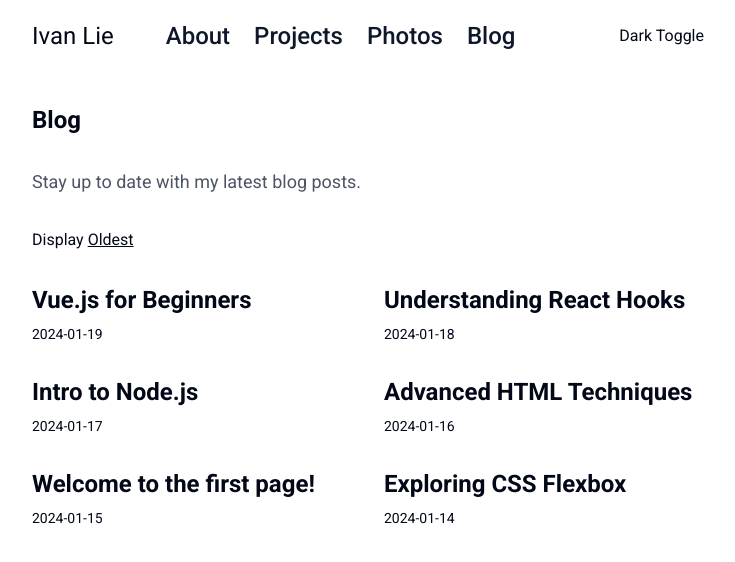
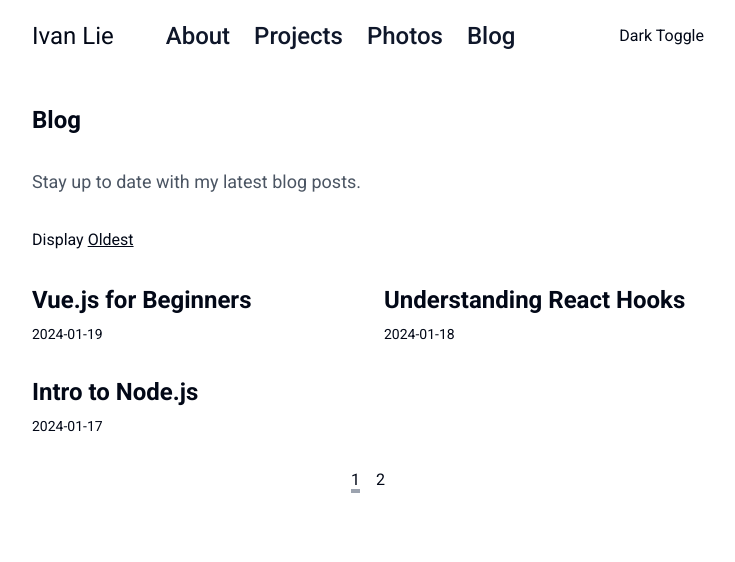
Before and after one commit to ivlie1495/blog-apps, a Next.js app: page /blog in a window 1280 px wide. Shown: the top 562 px of the page, without its empty margins (272-1007 px from the left). Built offline with nearby package versions, Linux system fonts and the light colour scheme.

Commit message:
add pagination

```diff
--- a/app/blog/page.tsx
+++ b/app/blog/page.tsx
@@ -1,5 +1,6 @@
 import Link from 'next/link'
 
+import Pagination from '@/components/pagination'
 import { getAllPosts } from '@/libs/posts'
 
 interface Props {
@@ -8,13 +9,24 @@ interface Props {
 		tags?: string
 		newest?: string
 		order?: string
+		limit?: string
 	}
 }
 
 const Pages = async ({ searchParams }: Props) => {
 	const tags = searchParams.tags?.split(',')
 	const order = searchParams.order ?? 'newest'
-	const posts = await getAllPosts({ tags, newest: order === 'newest' })
+	const page = Number(searchParams.page ?? 1)
+	const limit = Number(searchParams.limit ?? 3)
+
+	const params = new URLSearchParams(searchParams)
+
+	const data = await getAllPosts({
+		tags,
+		newest: order === 'newest',
+		page,
+		limit,
+	})
 
 	return (
 		<div>
@@ -36,7 +48,7 @@ const Pages = async ({ searchParams }: Props) => {
 				)}
 			</div>
 			<ul className="grid grid-cols-1 gap-8 md:grid-cols-2">
-				{posts.map(({ frontmatter, slug }) => (
+				{data.posts.map(({ frontmatter, slug }) => (
 					<li key={slug}>
 						<Link href={`/blog/${slug}`} className="text-2xl font-semibold">
 							{frontmatter.title as string}
@@ -45,6 +57,9 @@ const Pages = async ({ searchParams }: Props) => {
 					</li>
 				))}
 			</ul>
+			<div className="mt-8">
+				<Pagination pageCount={data.pageCount} />
+			</div>
 		</div>
 	)
 }
--- /dev/null
+++ b/components/pagination.tsx
@@ -0,0 +1,38 @@
+'use client'
+
+import Link from 'next/link'
+import { usePathname, useSearchParams } from 'next/navigation'
+
+interface Props {
+	pageCount: number
+}
+
+const Pagination = ({ pageCount }: Props) => {
+	const pathname = usePathname()
+	const searchParams = useSearchParams()
+	const currentPage = Number(searchParams.get('page') ?? 1)
+
+	const pages = Array.from({ length: pageCount }, (_, i) => i + 1)
+
+	return (
+		<ul className="flex justify-center space-x-4">
+			{pages.map((pageNumber) => {
+				const params = new URLSearchParams(searchParams)
+				params.set('page', pageNumber.toString())
+
+				return (
+					<li key={pageNumber}>
+						<Link
+							href={`${pathname}?${params.toString()}`}
+							className={`${pageNumber === currentPage ? 'underline decoration-gray-400 decoration-4 underline-offset-4' : ''}`}
+						>
+							{pageNumber}
+						</Link>
+					</li>
+				)
+			})}
+		</ul>
+	)
+}
+
+export default Pagination
--- a/libs/posts.ts
+++ b/libs/posts.ts
@@ -44,7 +44,7 @@ interface GetAllPostsOptions {
 export const getAllPosts = async ({
 	newest = true,
 	page = 1,
-	limit = 10,
+	limit = 3,
 	tags,
 }: GetAllPostsOptions) => {
 	const files = fs.readdirSync(path.join(process.cwd(), 'contents'))
@@ -71,6 +71,7 @@ export const getAllPosts = async ({
 			post.frontmatter.tags?.some((tag) => tags.includes(tag)),
 		)
 	}
+
 	filteredPosts = filteredPosts.sort((a, b) => {
 		const dateA = new Date(a.frontmatter.date)
 		const dateB = new Date(b.frontmatter.date)
@@ -82,5 +83,11 @@ export const getAllPosts = async ({
 		return dateA.getTime() - dateB.getTime()
 	})
 
-	return filteredPosts
+	const startIndex = (page - 1) * limit
+	const endIndex = page * limit
+
+	return {
+		posts: filteredPosts.slice(startIndex, endIndex),
+		pageCount: Math.ceil(filteredPosts.length / limit),
+	}
 }
```
